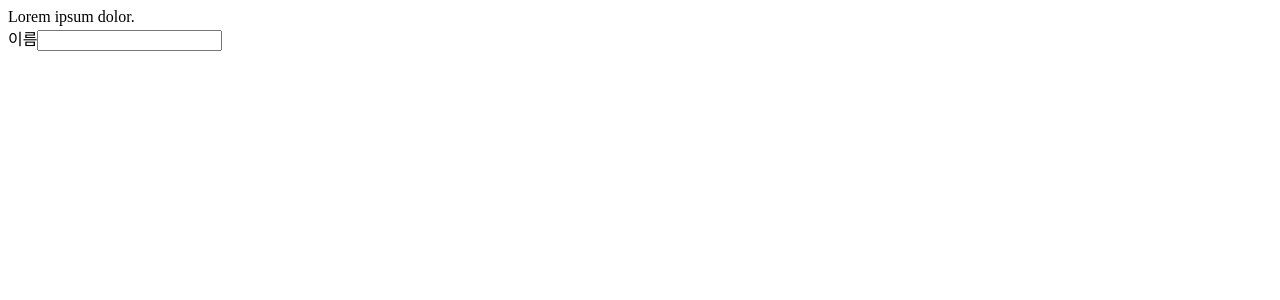
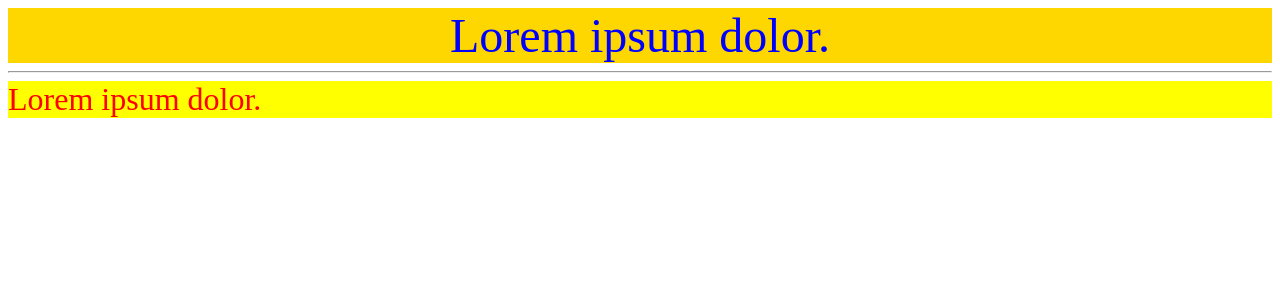
Before and after one commit to soowan95/react20231031, a React (Create React App) app: page / in a window 1280 px wide. Shown: the top 300 px of the page. Built offline with nearby package versions, Linux system fonts and the light colour scheme.

Commit message:
learn how to use style attribute

```diff
--- a/src/App.js
+++ b/src/App.js
@@ -1,13 +1,21 @@
 function App() {
-  // jsx가 js 코드로 변환됨
-  // 따라서 js 키워드를 사용할 수 없음
+  const myStyle = {
+    color: "blue",
+    fontSize: "3rem",
+    backgroundColor: "gold",
+    textAlign: "center",
+  };
+
   return (
     <>
-      {/* class 속성은 className으로 작성 */}
-      <div className="header">Lorem ipsum dolor.</div>
-      {/* for 속성은 htmlFor로 작성 */}
-      <label htmlFor="nameInput">이름</label>
-      <input type="text" id="nameInput" />
+      {/* style 속성은 객체로 주어야 함 */}
+      <div style={myStyle}>Lorem ipsum dolor.</div>
+      <hr />
+      <div
+        style={{ color: "red", backgroundColor: "yellow", fontSize: "2rem" }}
+      >
+        Lorem ipsum dolor.
+      </div>
     </>
   );
 }
```
